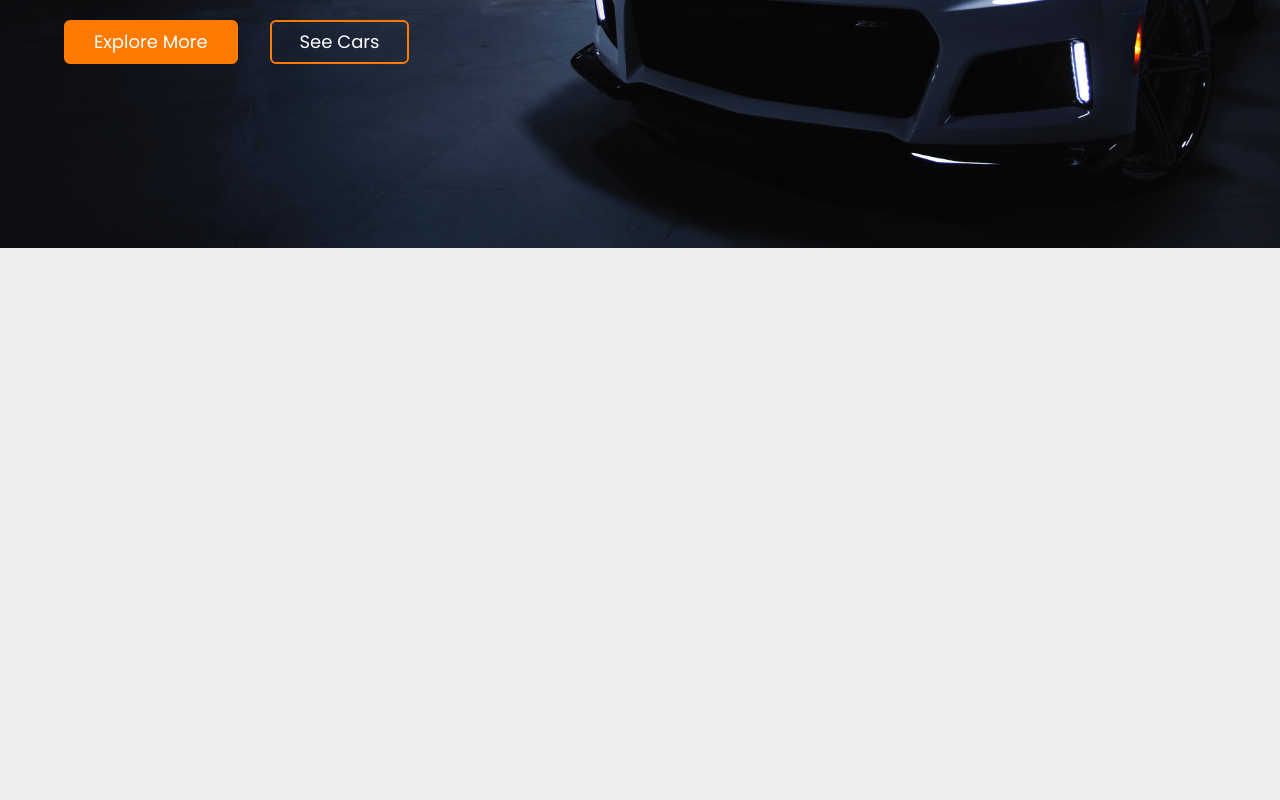
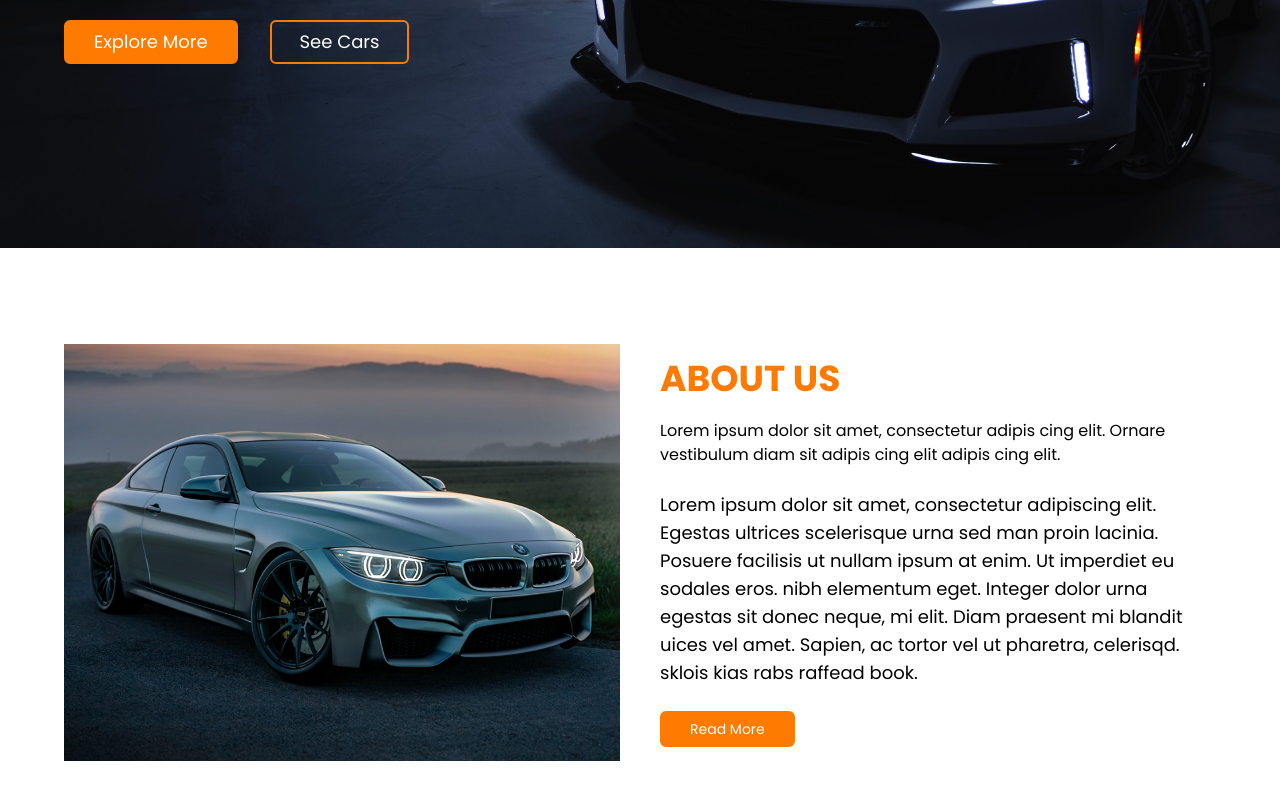
Before and after one commit to MustafaBarakat633/careos, a Next.js app: page / in a window 1280 px wide. Shown: the part 532-1332 px from the top of the page. Before the commit the page ends 800 px from the top, so only its background shows below. Built offline with nearby package versions, Linux system fonts and the light colour scheme.

Commit message:
About section is added

```diff
--- a/app/page.tsx
+++ b/app/page.tsx
@@ -1,9 +1,11 @@
+import AboutUs from "./sections/AboutUs";
 import HeroSection from "./sections/HeroSection";
 
 export default function Home() {
   return (
     <>
       <HeroSection />
+      <AboutUs />
     </>
   );
 }
--- /dev/null
+++ b/app/sections/AboutUs.tsx
@@ -0,0 +1,36 @@
+import Button from "@/components/ui/Button";
+import Image from "next/image";
+export default function AboutUs() {
+  return (
+    <section className="bg-white py-24">
+      <div className="container grid lg:grid-cols-2 gap-x-10 gap-y-12 items-center">
+        <div className="relative w-full aspect-4/3">
+          <Image
+            src="/images/cars/car-1.png"
+            alt="car"
+            fill
+            className="object-cover"
+          />
+        </div>
+        <div>
+          <h2 className="uppercase text-primary font-bold text-4xl mb-5">
+            About Us
+          </h2>
+          <p className="mb-6">
+            Lorem ipsum dolor sit amet, consectetur adipis cing elit. Ornare
+            vestibulum diam sit adipis cing elit adipis cing elit.
+          </p>
+          <p className="text-lg mb-6">
+            Lorem ipsum dolor sit amet, consectetur adipiscing elit. Egestas
+            ultrices scelerisque urna sed man proin lacinia. Posuere facilisis
+            ut nullam ipsum at enim. Ut imperdiet eu sodales eros. nibh
+            elementum eget. Integer dolor urna egestas sit donec neque, mi elit.
+            Diam praesent mi blandit uices vel amet. Sapien, ac tortor vel ut
+            pharetra, celerisqd. sklois kias rabs raffead book.
+          </p>
+          <Button className="text-lg">Read More</Button>
+        </div>
+      </div>
+    </section>
+  );
+}
```
